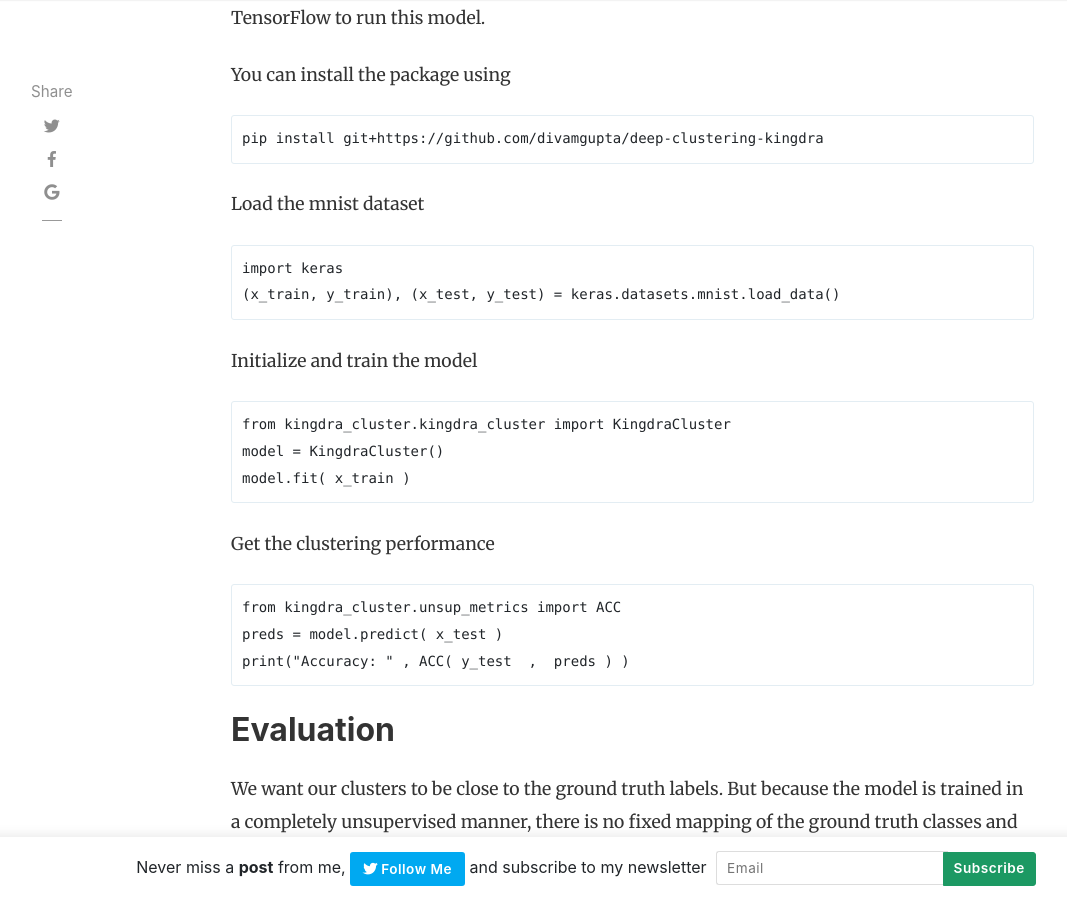
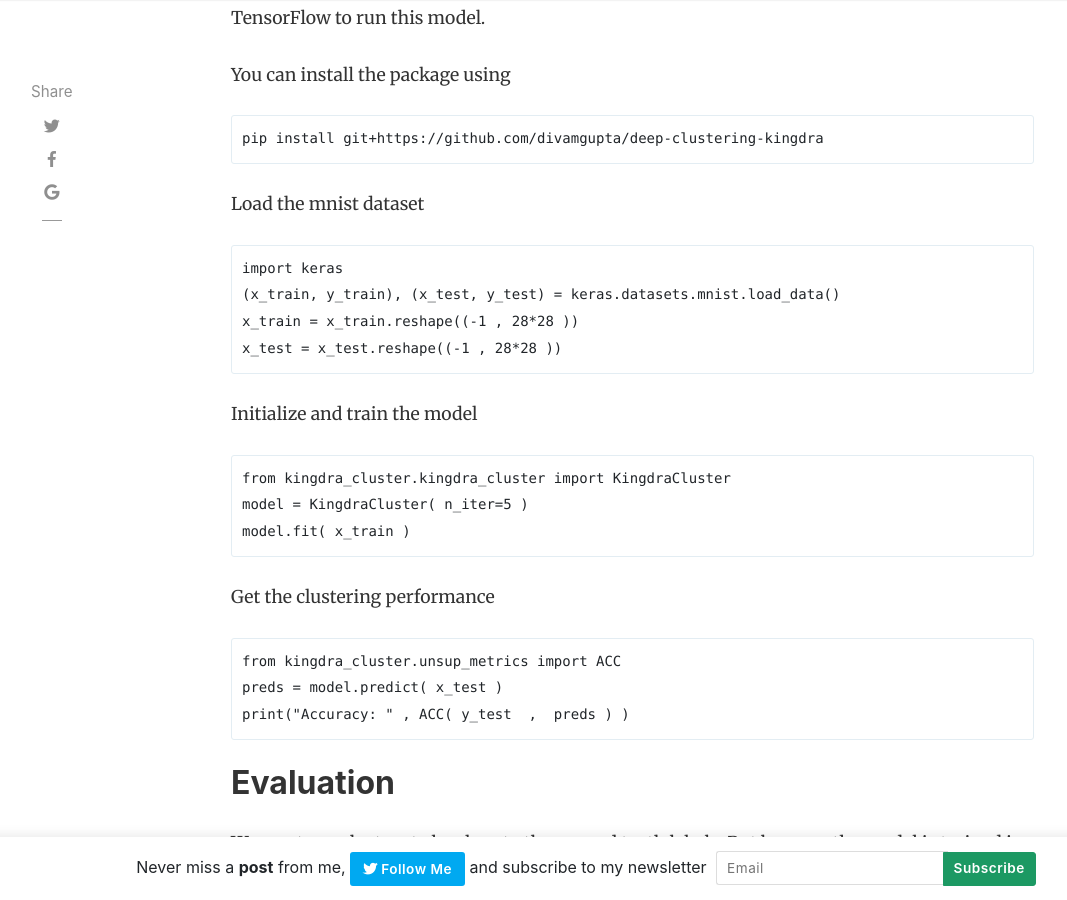
Before and after one commit to divamgupta/divamgupta.github.io, a Jekyll site: the page built from _posts/2020-10-31-pseudo-semi-supervised-learning-for-unsupervised-clustering.md, in a window 1280 px wide and 900 px high, scrolled down 8341 px. Shown: the whole window, without its empty margins (54-1121 px from the left). Built offline with Jekyll 4.4.1, drawn with Linux system fonts in a browser that asks for light colours; nearby versions of some CDN libraries; comment, search, counter and statistics services are not loaded.

Commit message:
Update 2020-10-31-pseudo-semi-supervised-learning-for-unsupervised-clustering.md

````diff
--- a/_posts/2020-10-31-pseudo-semi-supervised-learning-for-unsupervised-clustering.md
+++ b/_posts/2020-10-31-pseudo-semi-supervised-learning-for-unsupervised-clustering.md
@@ -203,6 +203,8 @@ Load the mnist dataset
 ```
 import keras
 (x_train, y_train), (x_test, y_test) = keras.datasets.mnist.load_data()
+x_train = x_train.reshape((-1 , 28*28 ))
+x_test = x_test.reshape((-1 , 28*28 ))
 ```
 
 
@@ -211,7 +213,7 @@ Initialize and train the model
 
 ```
 from kingdra_cluster.kingdra_cluster import KingdraCluster
-model = KingdraCluster()
+model = KingdraCluster( n_iter=5 )
 model.fit( x_train )
 ```
 
````
